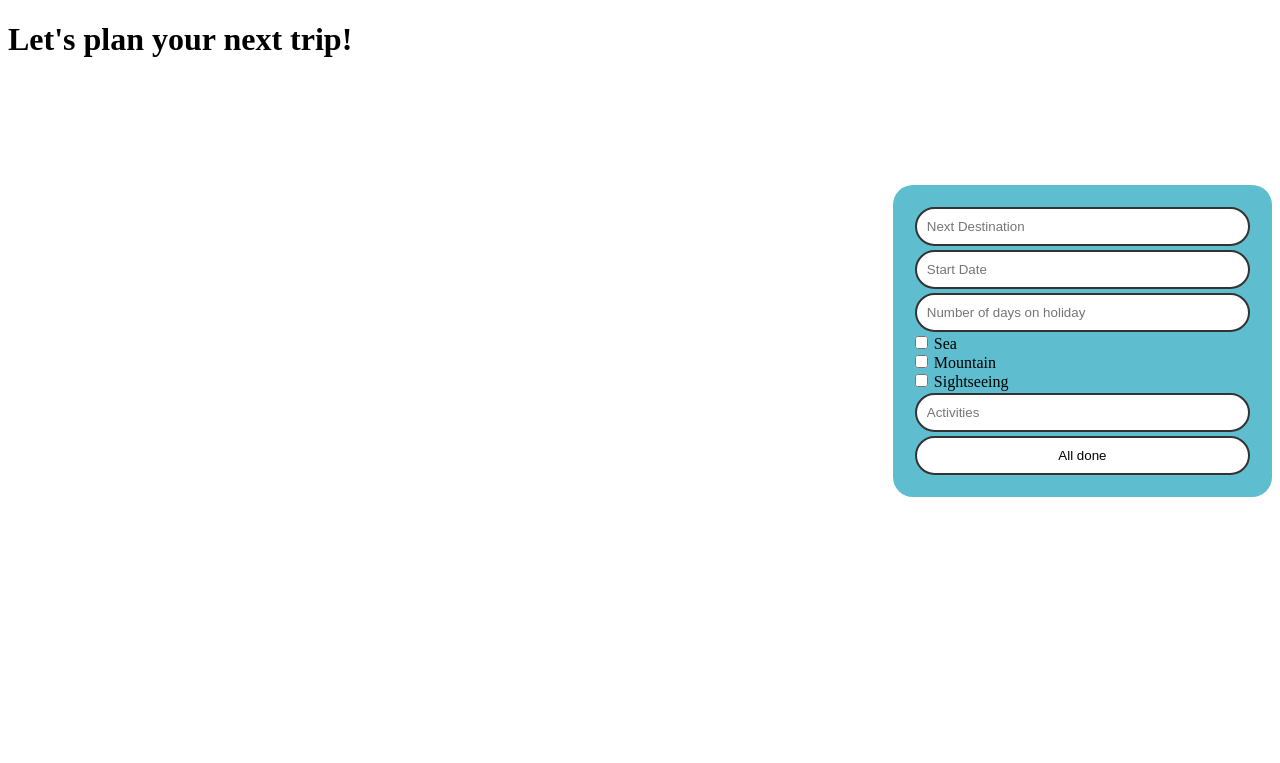
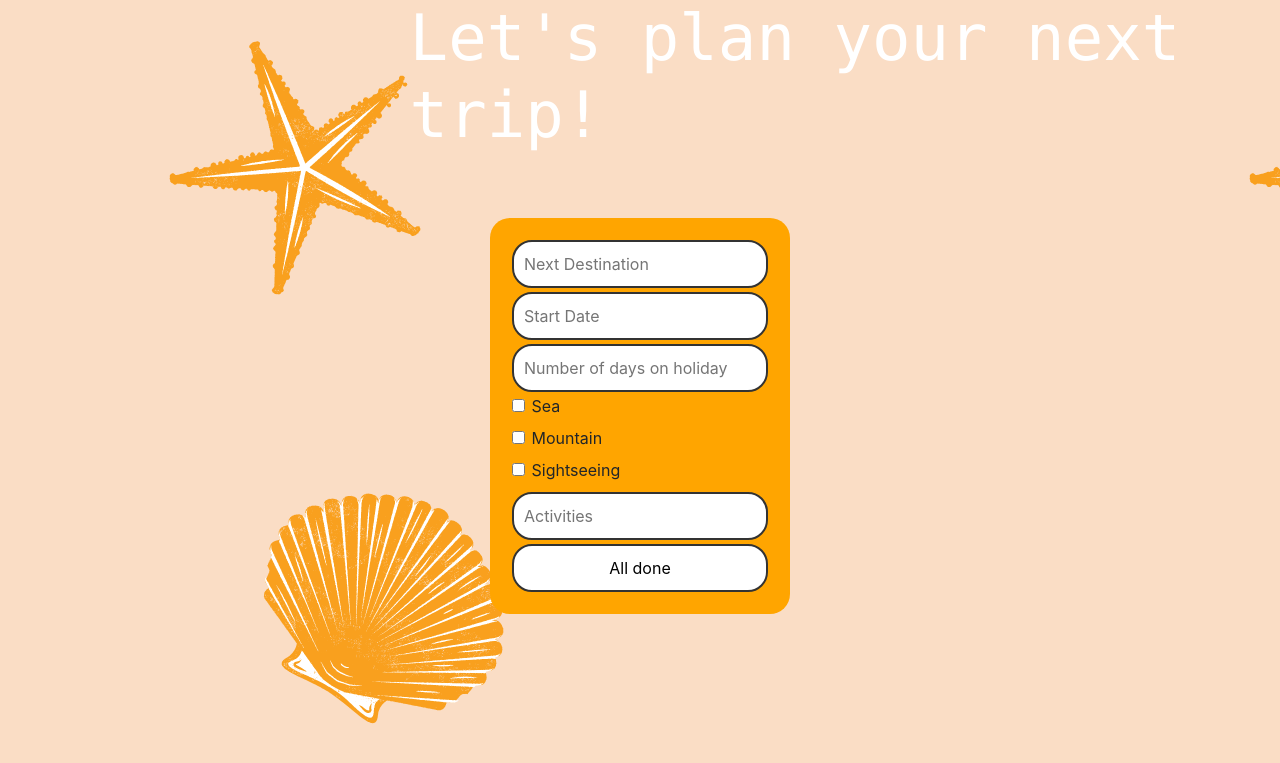
Before and after one commit to AlexandraCulea/Python_Project_Travel_Mate, a Flask app: page /new_trip in a window 1280 px wide. Shown: the top 763 px of the page. Run offline with Flask 3, Linux system fonts and the light colour scheme.

Commit message:
ultimele2 pg

```diff
--- a/static/styles.css
+++ b/static/styles.css
@@ -19,6 +19,7 @@
 form{
     background-color:#5ebdce;
     padding: 20px;
+    align-self: center;
     display:flex;
     flex-direction: column;
     position: relative;
@@ -88,6 +89,15 @@ form{
     color: #fff;
   }
 
+  .text-styled2 {
+    font-family:'Monaco';
+    font-size: 64px;
+    font-weight: normal; /* Specifică greutatea fontului (ex: bold, normal, etc.) */
+    font-style: normal; /* Specifică stilul fontului (ex: italic, normal) */
+    color: #fff;
+   margin-left: 32%;
+  }
+
 .text-styled {
     font-family:'Lucida', sans-serif;
     font-size: 16px;
@@ -112,3 +122,33 @@ form{
     margin-left: 47%;
     margin-top: 15px;
   }
+
+  form2
+  {
+    background-color: #ffa500;
+    padding: 20px;
+    align-self: center;
+    display:flex;
+    flex-direction: column;
+    position: relative;
+    input{
+        /* style pt formular */
+        color: #000000;
+        background-color: #ffffff; /* Background color of the box */
+        border: 2px solid #333; /* Border around the box */
+        padding: 10px; /* Padding inside the box */
+        margin: 2px; /* Margin around the box */
+        border-top-left-radius: 20px; ;
+        border-top-right-radius: 20px ;
+        border-bottom-left-radius: 20px  ;
+        border-bottom-right-radius: 20px;
+    }
+
+    border-radius: 20px;
+    /*margin-left: 70%;*/
+    /*margin-bottom: 35%;*/
+    margin-top: 5%;
+    margin-left:490px;
+    margin-right:490px;
+
+  }
--- a/templates/new_trip.html
+++ b/templates/new_trip.html
@@ -3,15 +3,24 @@
 <head>
   <link href="../static/styles.css" rel = "stylesheet"/>
   <link rel="stylesheet" href="https://fonts.googleapis.com/css?family=Fira+Sans:400,700&display=swap"/>
+  <link rel="stylesheet" href="https://cdn.jsdelivr.net/npm/bootstrap@4.0.0/dist/css/bootstrap.min.css" integrity="sha384-Gn5384xqQ1aoWXA+058RXPxPg6fy4IWvTNh0E263XmFcJlSAwiGgFAW/dAiS6JXm" crossorigin="anonymous">
+
+  <style>
+    body{
+
+      background-image:url("static/2.2.png");
+
+    }
+  </style>
 </head>
 <body>
 
-<h1>
+<h1 class="text-styled2">
     Let's plan your next trip!
 </h1>
 
 <div>
-    <form action="/generate_trip" method="post">
+    <form2 action="/generate_trip" method="post">
         <input type="text" id="destination" name="destination" placeholder="Next Destination"/>
 
         <input placeholder="Start Date" class="textbox-n" type="text" onfocus="(this.type='date')" onblur="(this.type='text')" id="start_date" />
@@ -37,7 +46,7 @@
 
 
 
-    </form>
+    </form2>
 
 </div>
 
```
Also changed, not shown: templates/elements.html (+9 -1 lines), static/2.2.png (added), static/2.png (added), static/Plaja.jpg (added), static/cer.png (added), static/cer2.png (added), static/cer3.png (added), static/nisip.jpg (added), static/plaja2.png (added).
